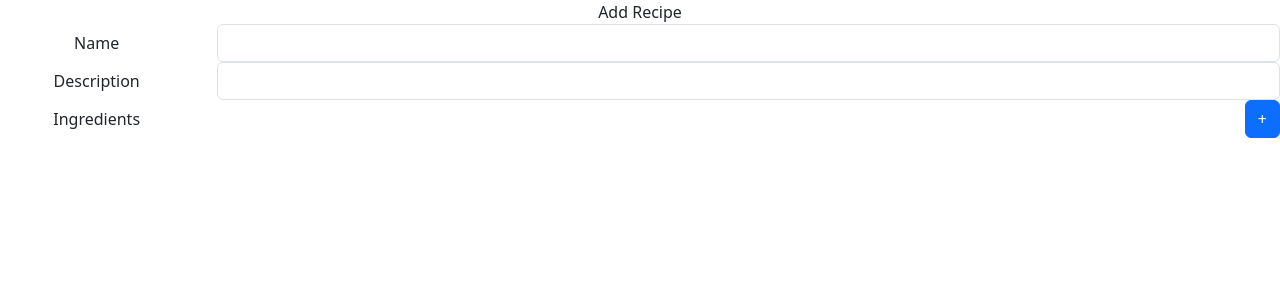
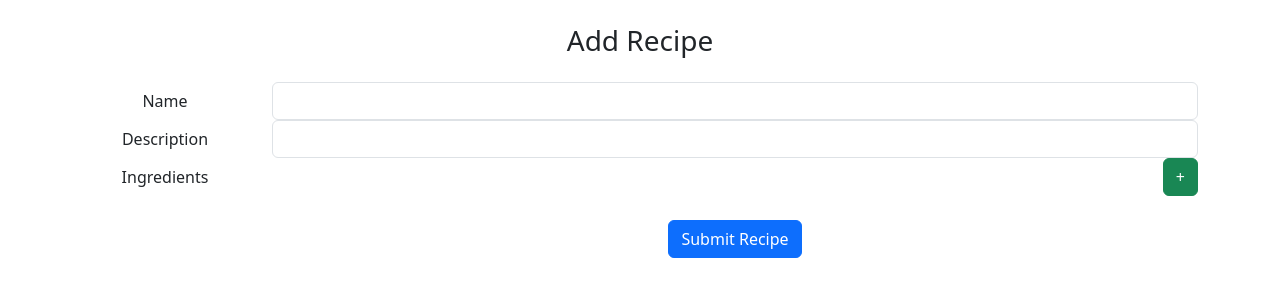
Before and after one commit to mattbutcher-swe/shop, a React (Create React App) app in the folder frontend/: page /recipes/add in a window 1280 px wide. Shown: the top 300 px of the page. Built offline with nearby package versions, Linux system fonts and the light colour scheme.

Commit message:
can now add recipes from frontend

```diff
--- a/frontend/src/AddRecipe.js
+++ b/frontend/src/AddRecipe.js
@@ -1,40 +1,149 @@
+import React, { useState } from 'react';
 import './App.css';
 
 function AddRecipe() {
+  const [name, setName] = useState('');
+  const [description, setDescription] = useState('');
+  const [ingredients, setIngredients] = useState([]);
+
+  const appendNewIngredientInput = () => {
+    setIngredients([...ingredients, { name: '', quantity: '' }]);
+  };
+
+  const removeIngredientInput = (indexToRemove) => {
+    setIngredients(ingredients.filter((_, index) => index !== indexToRemove));
+  };
+
+  const handleIngredientChange = (index, field, value) => {
+    const updated = [...ingredients];
+    updated[index][field] = value;
+    setIngredients(updated);
+  };
+
+  const handleSubmit = async (e) => {
+    e.preventDefault();
+
+    const recipeData = {
+      name,
+      description,
+      ingredients
+    };
+
+    try {
+      const response = await fetch('http://localhost:8080/recipes', {
+        method: 'POST',
+        headers: {
+          'Content-Type': 'application/json'
+        },
+        body: JSON.stringify(recipeData)
+      });
+
+      if (!response.ok) {
+        const errorData = await response.json();
+        console.error('Error submitting recipe:', errorData);
+        alert('Failed to submit recipe.');
+        return;
+      }
+
+      alert('Recipe submitted successfully!');
+      // Optionally reset form
+      setName('');
+      setDescription('');
+      setIngredients([]);
+    } catch (error) {
+      console.error('Error submitting recipe:', error);
+      alert('Failed to submit recipe. Is the backend running?');
+    }
+  };
+
   return (
-    <div className="App">
-      Add Recipe
-        <form>
+    <div className="App container">
+      <h3 className="my-4">Add Recipe</h3>
+      <form onSubmit={handleSubmit}>
+        {/* Name */}
         <div className="form-group row">
-            <label htmlFor="staticEmail" className="col-sm-2 col-form-label">Name</label>
+          <label htmlFor="name" className="col-sm-2 col-form-label">Name</label>
           <div className="col-sm-10">
-              <input type="text" className="form-control" id="name"/>
+            <input
+              type="text"
+              className="form-control"
+              id="name"
+              value={name}
+              onChange={(e) => setName(e.target.value)}
+              required
+            />
           </div>
         </div>
+
+        {/* Description */}
         <div className="form-group row">
-            <label htmlFor="inputPassword" className="col-sm-2 col-form-label">Description</label>
+          <label htmlFor="description" className="col-sm-2 col-form-label">Description</label>
           <div className="col-sm-10">
-              <input type="password" className="form-control" id="description"/>
+            <input
+              type="text"
+              className="form-control"
+              id="description"
+              value={description}
+              onChange={(e) => setDescription(e.target.value)}
+              required
+            />
           </div>
         </div>
-          <div className="form-group row">
-            <label htmlFor="inputPassword" className="col-sm-2 col-form-label">Ingredients</label>
-            <div className="col-sm-10 d-flex justify-content-end">
-              <button type="button" onClick={appendNewIngredientInput} className="btn btn-primary">+</button>
+
+        {/* Ingredients Header */}
+        <div className="form-group row align-items-center">
+          <label className="col-sm-2 col-form-label">Ingredients</label>
+          <div className="col-sm-10 text-end">
+            <button type="button" onClick={appendNewIngredientInput} className="btn btn-success">
+              +
+            </button>
           </div>
         </div>
-          <div id='ingredients'>
+
+        {/* Ingredient Rows */}
+        {ingredients.map((ingredient, index) => (
+          <div className="form-group row align-items-center mb-2" key={index}>
+            <div className="col-sm-4">
+              <input
+                type="text"
+                className="form-control"
+                placeholder="Name"
+                value={ingredient.name}
+                onChange={(e) => handleIngredientChange(index, 'name', e.target.value)}
+                required
+              />
+            </div>
+            <div className="col-sm-4">
+              <input
+                type="text"
+                className="form-control"
+                placeholder="Quantity"
+                value={ingredient.quantity}
+                onChange={(e) => handleIngredientChange(index, 'quantity', e.target.value)}
+                required
+              />
+            </div>
+            <div className="col-sm-2">
+              <button
+                type="button"
+                className="btn btn-danger"
+                onClick={() => removeIngredientInput(index)}
+              >
+                –
+              </button>
+            </div>
+          </div>
+        ))}
+
+        {/* Submit Button */}
+        <div className="form-group row mt-4">
+          <div className="col-sm-10 offset-sm-2">
+            <button type="submit" className="btn btn-primary">Submit Recipe</button>
+          </div>
         </div>
       </form>
     </div>
   );
 }
 
-function appendNewIngredientInput() {
-  const ingredientsDiv = document.getElementById('ingredients');
-  const test = document.createElement('p');
-  test.innerHTML = "test";
-  ingredientsDiv.appendChild(test);
-}
-
 export default AddRecipe;
```
Also changed, not shown: 1 other file (tests, documents, lock files or other folders). Lines whose indentation alone changed are shown as unchanged.
